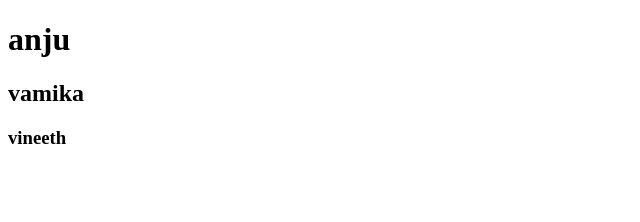
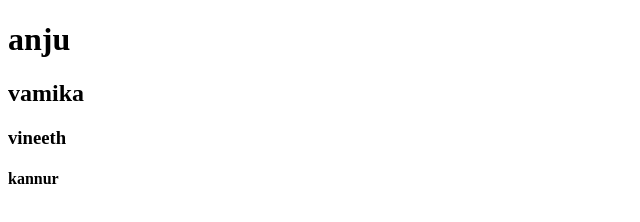
Before and after one commit to anjuanvi/datewithgit-sample, a plain HTML site: page index.html in a window 1280 px wide. Shown: the full height of the page, 0-640 px from the left. Drawn offline with Linux system fonts and the light colour scheme.

Commit message:
index file edited

```diff
--- a/index.html
+++ b/index.html
@@ -9,5 +9,6 @@
     <h1>anju</h1>
     <h2>vamika</h2>
     <h3>vineeth</h3>
+    <h4>kannur</h4>
 </body>
 </html>
```
